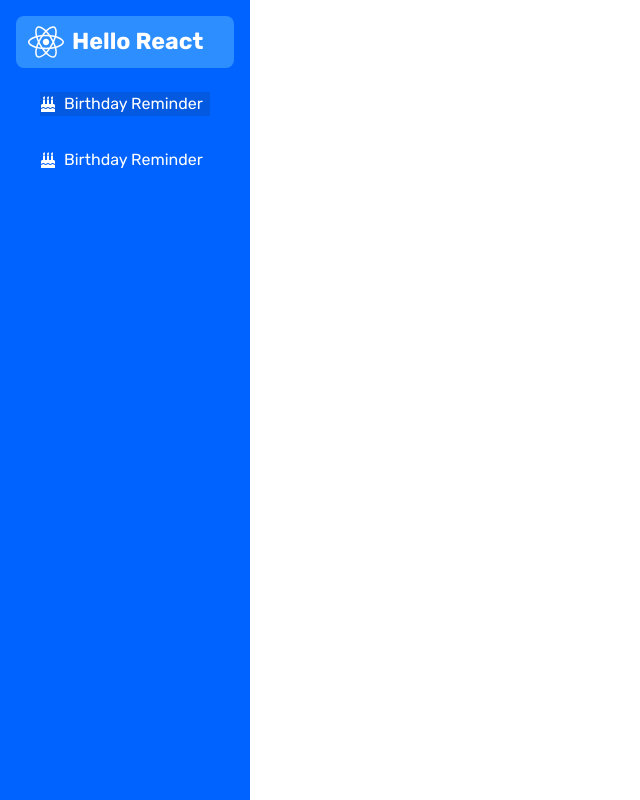
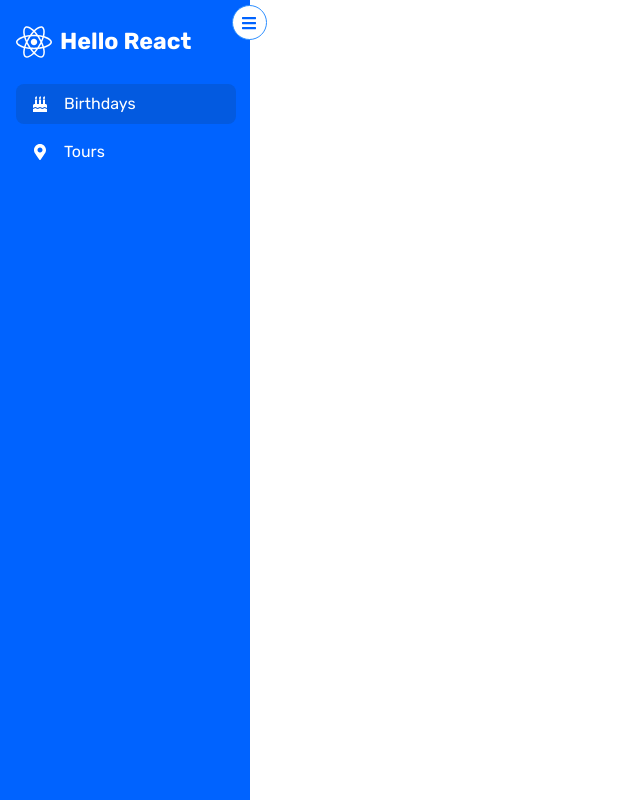
Before and after one commit to dolphius21/Hello-React, a React (Create React App) app: page / in a window 1280 px wide. Shown: the whole page, without its empty margins (0-640 px from the left). Built offline with nearby package versions, Linux system fonts and the light colour scheme.

Commit message:
done with sidebar component

```diff
--- a/src/components/Sidebar.js
+++ b/src/components/Sidebar.js
@@ -1,9 +1,22 @@
+import { useState } from 'react';
 import { NavLink } from 'react-router-dom';
-import { FaBirthdayCake, FaReact } from 'react-icons/fa';
+import {
+  FaReact,
+  FaBars,
+  FaBirthdayCake,
+  FaMapMarkerAlt
+} from 'react-icons/fa';
 
 const Sidebar = () => {
+  const [showSidebar, setShowSidebar] = useState(true);
+
+  const handleToggleClick = () => {
+    setShowSidebar(!showSidebar);
+  };
+
   return (
-    <div className="sidebar-container">
+    <>
+      <div className={`sidebar-container ${showSidebar && 'show-sidebar'}`}>
         <div className="sidebar-header">
           <FaReact className="logo" />
           <h1 className="logo-text">Hello React</h1>
@@ -13,18 +26,25 @@ const Sidebar = () => {
             <li className="nav-link">
               <NavLink to="/" activeClassName="active">
                 <FaBirthdayCake className="nav-icon" />
-              <p>Birthday Reminder</p>
+                <p>Birthdays</p>
               </NavLink>
             </li>
             <li className="nav-link">
               <NavLink to="/birthdays" activeClassName="active">
-              <FaBirthdayCake className="nav-icon" />
-              <p>Birthday Reminder</p>
+                <FaMapMarkerAlt className="nav-icon" />
+                <p>Tours</p>
               </NavLink>
             </li>
           </ul>
         </nav>
       </div>
+      <div
+        className={`toggle-btn ${showSidebar && 'active-sidebar'}`}
+        onClick={handleToggleClick}
+      >
+        <FaBars />
+      </div>
+    </>
   );
 };
 
--- a/src/index.css
+++ b/src/index.css
@@ -5,7 +5,9 @@
   --primary-clr-light: #2c8eff;
   --primary-clr-dark: #035ae0;
   /* darkest grey - used for headings */
-  --neutral-clr-1: hsl(209, 61%, 16%);
+  --neutral-clr: #9c9cb3;
+  --neutral-clr-light: #c2c2d6;
+  --neutral-clr-dark: #78788f;
   --white-clr: #fff;
   --black-clr: #222;
   --transition: all 0.3s linear;
@@ -81,17 +83,24 @@ p {
 
 /* Sidebar Styles */
 .sidebar-container {
+  position: fixed;
+  top: 0;
+  left: 0;
   height: 100vh;
-  position: fixed;
-  width: 80px;
+  width: 0px;
   background: var(--primary-clr);
   color: var(--white-clr);
+  overflow: hidden;
+  transition: var(--transition);
+}
+.show-sidebar {
+  width: 80px;
 }
 .sidebar-header {
+  min-width: 49px;
   display: flex;
   align-items: center;
   margin: 1rem;
-  background: var(--primary-clr-light);
   padding: 0.5rem;
   border-radius: var(--radius);
   margin-bottom: 1rem;
@@ -105,31 +114,59 @@ p {
   margin-bottom: none;
 }
 .nav-container .nav-links .nav-link {
-  padding: 1rem;
-  margin: 0 1rem 1rem 1rem;
-  border-radius: var(--radius);
+  padding: 0 1rem 0.5rem;
 }
-.nav-container .nav-links .nav-link .active,
-.nav-container .nav-links .nav-link:hover {
-  background: var(--primary-clr-dark);
-}
-.nav-container .nav-links a {
+.nav-container .nav-links .nav-link a {
+  min-width: 48px;
   display: flex;
   align-items: center;
   color: var(--white-clr);
+  padding: 1rem 1rem;
 }
-.nav-container .nav-links a .nav-icon {
+.nav-container .nav-links .nav-link .active,
+.nav-container .nav-links .nav-link a:hover {
+  background: var(--primary-clr-dark);
+  border-radius: var(--radius);
+}
+.nav-container .nav-links .nav-link a .nav-icon {
   font-size: 1rem;
 }
 .nav-container .nav-links .nav-link a p {
+  white-space: nowrap;
   display: none;
 }
+.toggle-btn {
+  position: absolute;
+  display: flex;
+  align-items: center;
+  padding: 0.5rem;
+  background: var(--white-clr);
+  color: var(--primary-clr);
+  border: 1px solid var(--primary-clr-light);
+  border-radius: 50%;
+  top: 5px;
+  left: 10px;
+  width: 32px;
+  height: 32px;
+  cursor: pointer;
+  transition: var(--transition);
+}
+.toggle-btn:hover {
+  background: var(--primary-clr);
+  color: var(--white-clr);
+  border: 1px solid var(--primary-clr);
+}
+.active-sidebar {
+  top: 5px;
+  left: 62px;
+}
 @media screen and (min-width: 800px) {
-  .sidebar-container {
+  .show-sidebar {
     width: 250px;
   }
   .sidebar-header {
-    padding: 0.5rem 0.75rem;
+    min-width: 220px;
+    padding: 0.5rem 0.75rem 0.5rem 0;
   }
   .sidebar-container .sidebar-header .logo {
     margin-right: 0.5rem;
@@ -137,14 +174,24 @@ p {
   .sidebar-container .sidebar-header .logo-text {
     display: block;
   }
-  .nav-container .nav-links .nav-link {
-    padding: 0.5rem 1.5rem;
+  .nav-container .nav-links .nav-link a {
+    min-width: 220px;
+    padding: 0.5rem 1rem;
   }
-  .nav-container .nav-links a .nav-icon {
-    margin-right: 0.5rem;
+  .nav-container .nav-links .nav-link a .nav-icon {
+    margin-right: 1rem;
   }
   .nav-container .nav-links .nav-link a p {
     display: block;
     margin: 0;
   }
+  .toggle-btn {
+    padding: 0.5rem 0.48rem 0.5rem 0.52rem;
+    width: 35px;
+    height: 35px;
+  }
+  .active-sidebar {
+    top: 5px;
+    left: 232px;
+  }
 }
```
Lines whose indentation alone changed are shown as unchanged.
